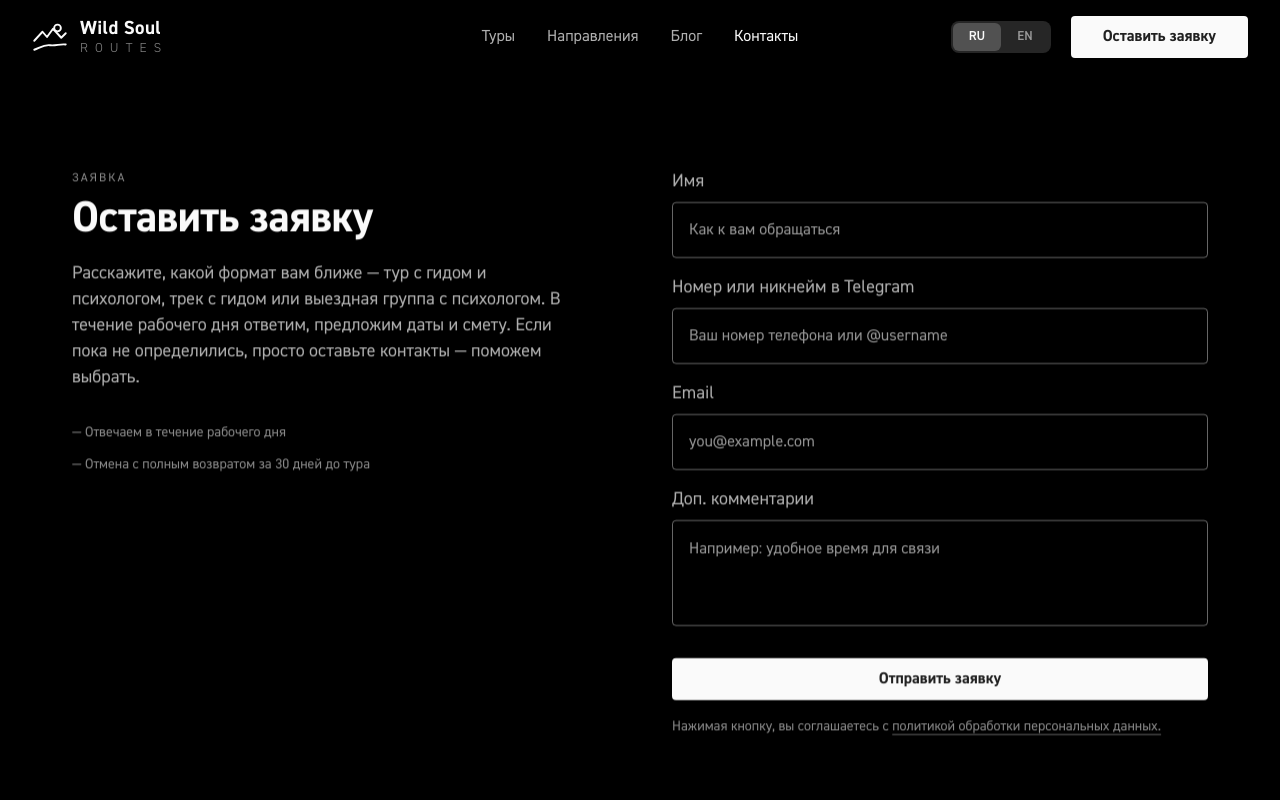
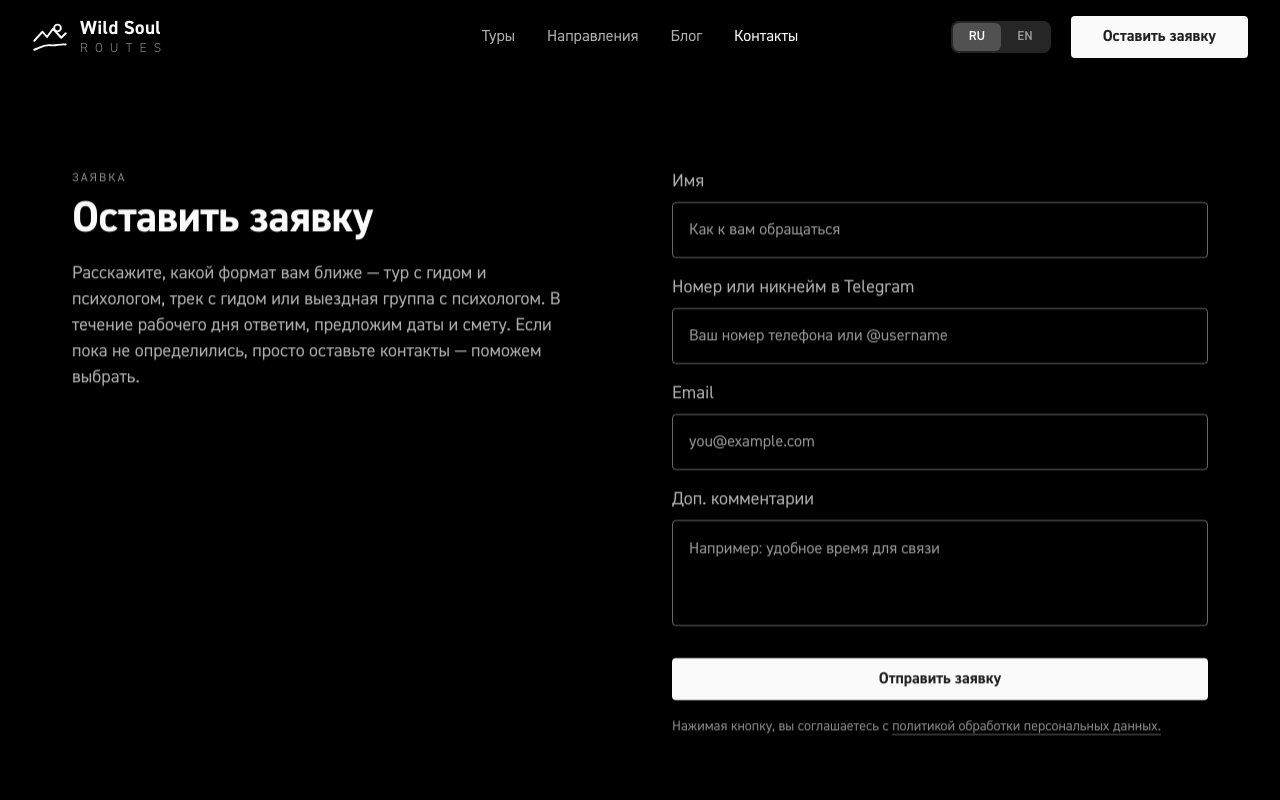
Before and after one commit to fifulina-uxui/wild-soul-routes, a React (Vite) app: page /contacts in a window 1280 px wide. Shown: the top 800 px of the page. Built offline with nearby package versions, Linux system fonts and the light colour scheme.

Commit message:
Contacts: remove bullets list under lead-form text (RU+EN)

```diff
--- a/src/data/content.ts
+++ b/src/data/content.ts
@@ -125,7 +125,6 @@ export interface PageContent {
     label: string
     heading: string
     text: string
-    bullets: string[]
     form: {
       name: string
       namePlaceholder: string
@@ -1270,10 +1269,6 @@ export const content: Record<'ru' | 'en', PageContent> = {
       label: 'Заявка',
       heading: 'Оставить заявку',
       text: 'Расскажите, какой формат вам ближе — тур с гидом и психологом, трек с гидом или выездная группа с психологом. В течение рабочего дня ответим, предложим даты и смету. Если пока не определились, просто оставьте контакты — поможем выбрать.',
-      bullets: [
-        '— Отвечаем в течение рабочего дня',
-        '— Отмена с полным возвратом за 30 дней до тура',
-      ],
       form: {
         name: 'Имя',
         namePlaceholder: 'Как к вам обращаться',
@@ -2412,10 +2407,6 @@ export const content: Record<'ru' | 'en', PageContent> = {
       label: 'Request',
       heading: 'Plan my trip',
       text: 'Tell us which format suits you best — a tour with a guide and a psychologist, a trek with a guide, or a residential group with a psychologist. Within one business day we will reply with suggested dates and an estimate. If you have not decided yet, just leave your contacts — we will help you choose.',
-      bullets: [
-        '— We reply within one business day',
-        '— Full refund for cancellations 30 days before the tour',
-      ],
       form: {
         name: 'Name',
         namePlaceholder: 'What should we call you',
--- a/src/sections/LeadForm.tsx
+++ b/src/sections/LeadForm.tsx
@@ -144,11 +144,6 @@ export default function LeadForm({ submitLabel, aside }: { submitLabel?: string;
                 <p className="mt-4 max-w-[504px] text-[18px] leading-[26px] text-[rgb(250_250_250/70%)]">
                   {t.lead.text}
                 </p>
-                <ul className="mt-8 flex flex-col gap-3 text-[14px] leading-5 text-[rgb(250_250_250/55%)]">
-                  {t.lead.bullets.map((b) => (
-                    <li key={b}>{b}</li>
-                  ))}
-                </ul>
               </>
             )}
           </Reveal>
```
